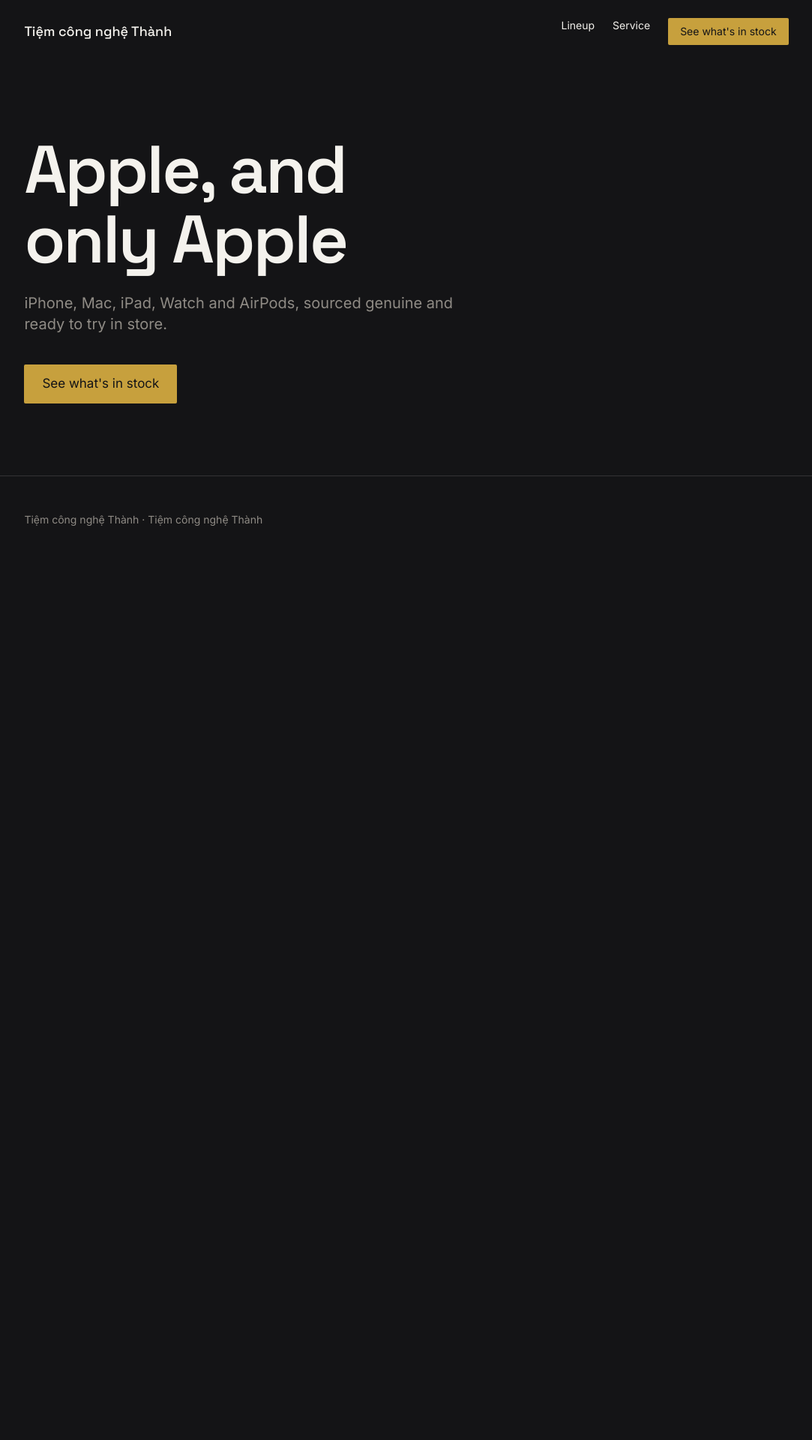
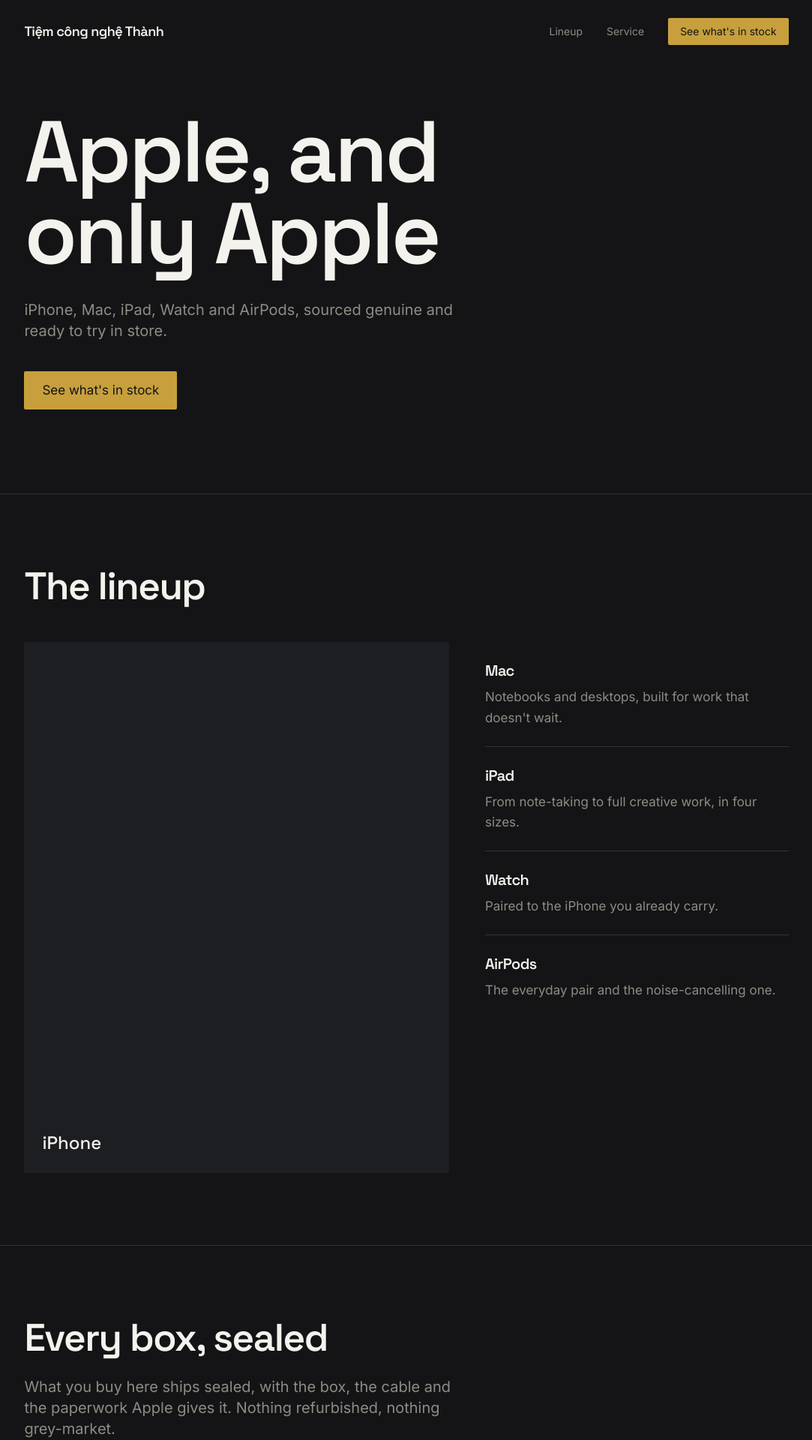
Before and after one commit to ThanhNV121097/project-5d522ff7, a React (Vite) app in the folder code/frontend/: page / in a window 1280 px wide. Shown: the top 1920 px of the page at 75% size, without its empty margins (98-1181 px from the left). Before the commit the page ends 800 px from the top, so only its background shows below. Built offline with nearby package versions, Linux system fonts and the light colour scheme.

Commit message:
design: compose App from components

```diff
--- a/code/frontend/src/App.tsx
+++ b/code/frontend/src/App.tsx
@@ -1,33 +1,19 @@
-import { T, useList, useContent } from "./editable";
+import Header from "./components/Header";
+import Hero from "./components/Hero";
+import Products from "./components/Products";
+import Service from "./components/Service";
+import Footer from "./components/Footer";
 
-/**
- * The shell the design replaces.
- *
- * This file is a placeholder so the scaffold builds and runs before the
- * design exists. The team rewrites it and adds components under
- * src/components/; what must stay is the rule every component follows: the
- * words come from content.json through <T/>, the colours from theme.css.
- */
 export default function App() {
-  const links = useList<{ label: string; href: string }>("nav.links");
-  const name = useContent("site.name");
   return (
     <div className="min-h-screen bg-ground text-ink font-body">
-      <header className="mx-auto max-w-page px-[var(--gutter)] py-6 flex items-center justify-between">
-        <T k="site.name" as="a" href="/" className="font-display text-lg" />
-        <nav className="flex gap-6 text-sm">
-          {links.map((l, i) => <T key={i} k={`nav.links.${i}.label`} as="a" href={l.href} />)}
-          <T k="nav.cta.label" as="a" href="#contact" className="rounded bg-accent px-4 py-2 text-accent-ink" />
-        </nav>
-      </header>
-      <main className="mx-auto max-w-page px-[var(--gutter)] py-24">
-        <T k="hero.headline" as="h1" className="text-[clamp(44px,7vw,104px)] max-w-[14ch]" />
-        <T k="hero.sub" as="p" className="mt-6 text-xl text-ink-soft max-w-[48ch]" />
-        <T k="hero.cta.label" as="a" href="#contact" className="mt-10 inline-block rounded bg-accent px-6 py-3 text-accent-ink" />
+      <Header />
+      <main>
+        <Hero />
+        <Products />
+        <Service />
       </main>
-      <footer className="mx-auto max-w-page px-[var(--gutter)] py-12 text-sm text-ink-soft border-t border-line">
-        <T k="footer.line" /> · {name}
-      </footer>
+      <Footer />
     </div>
   );
 }
```
